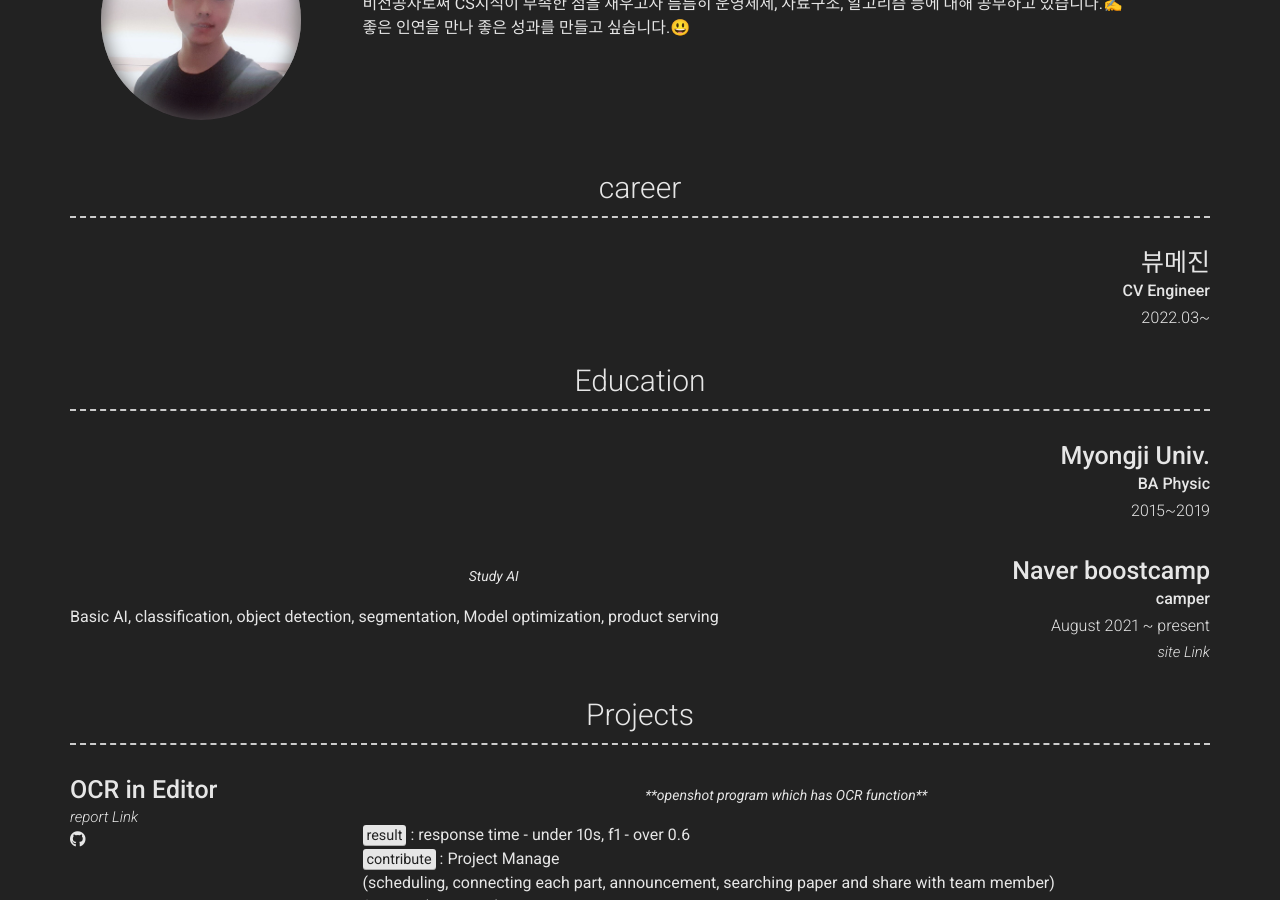
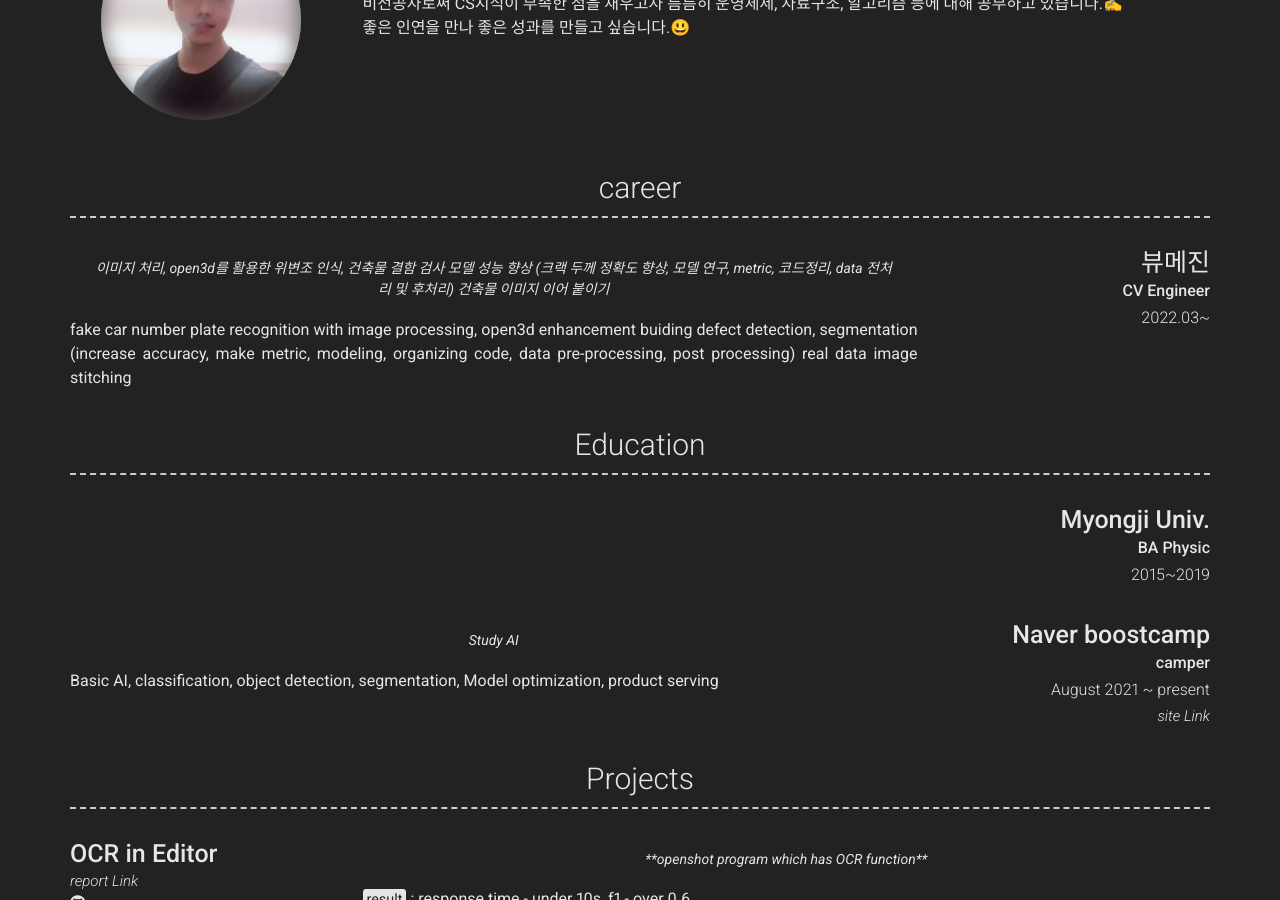
Before and after one commit to ksm0517/aboutMe, a Jekyll site: the page built from index.md, in a window 1280 px wide and 900 px high, scrolled down 409 px. Built offline with Jekyll 4.4.1, drawn with Linux system fonts in a browser that asks for light colours; nearby versions of some CDN libraries; part of the change alters nothing that is shown.

```diff
--- a/_config.yml
+++ b/_config.yml
@@ -58,12 +58,12 @@ content:
         title: 뷰메진
         sub_title: CV Engineer
         caption: 2022.03~
-        기여: >
+        quote: >
           이미지 처리, open3d를 활용한 위변조 인식,
           건축물 결함 검사 모델 성능 향상
           (크랙 두께 정확도 향상, 모델 연구, metric, 코드정리, data 전처리 및 후처리)
           건축물 이미지 이어 붙이기
-        contiribution: | # this will include new lines to allow paragraphs
+        description: | # this will include new lines to allow paragraphs
           fake car number plate recognition with image processing, open3d
           enhancement buiding defect detection, segmentation
           (increase accuracy, make metric, modeling, organizing code, data pre-processing, post processing)
```
